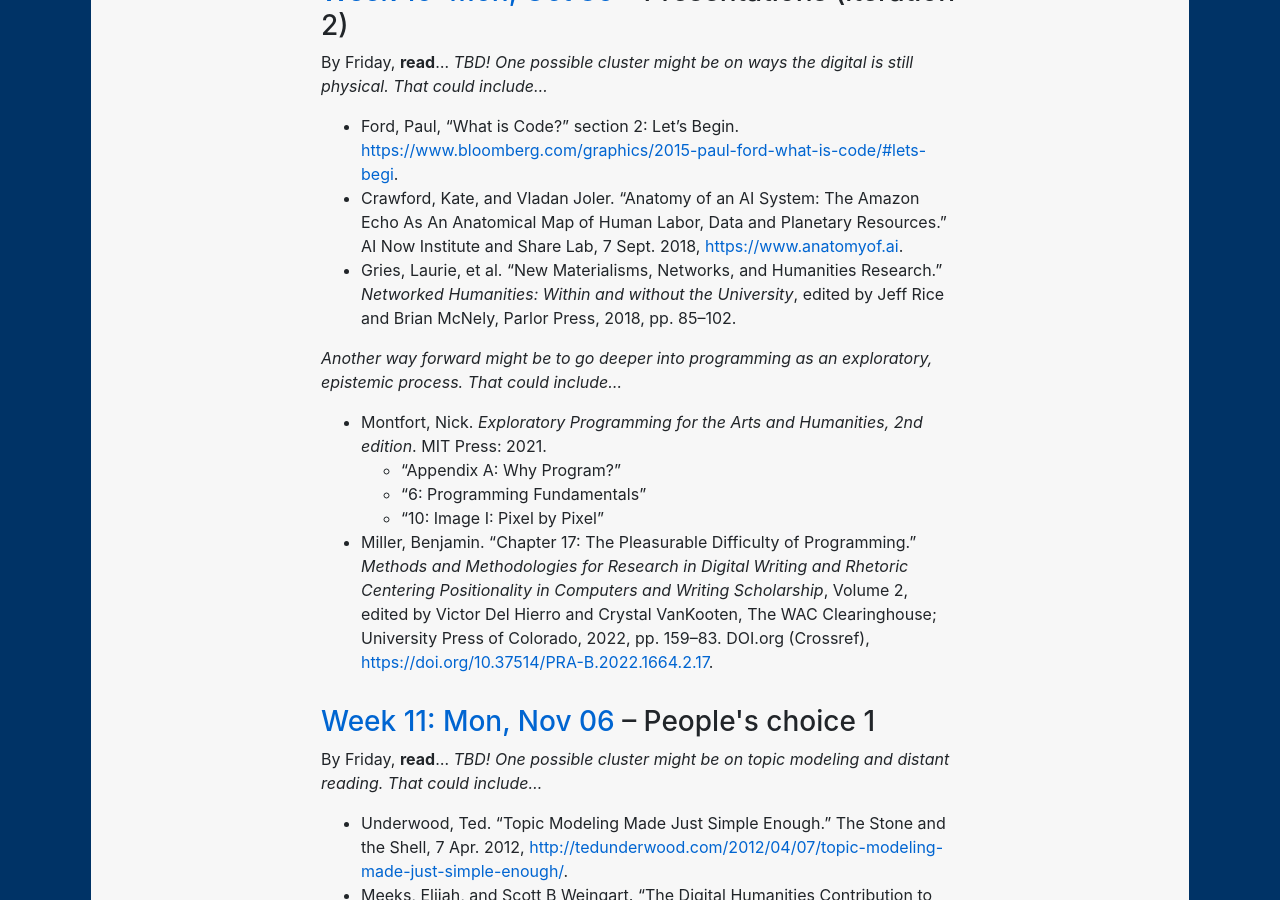
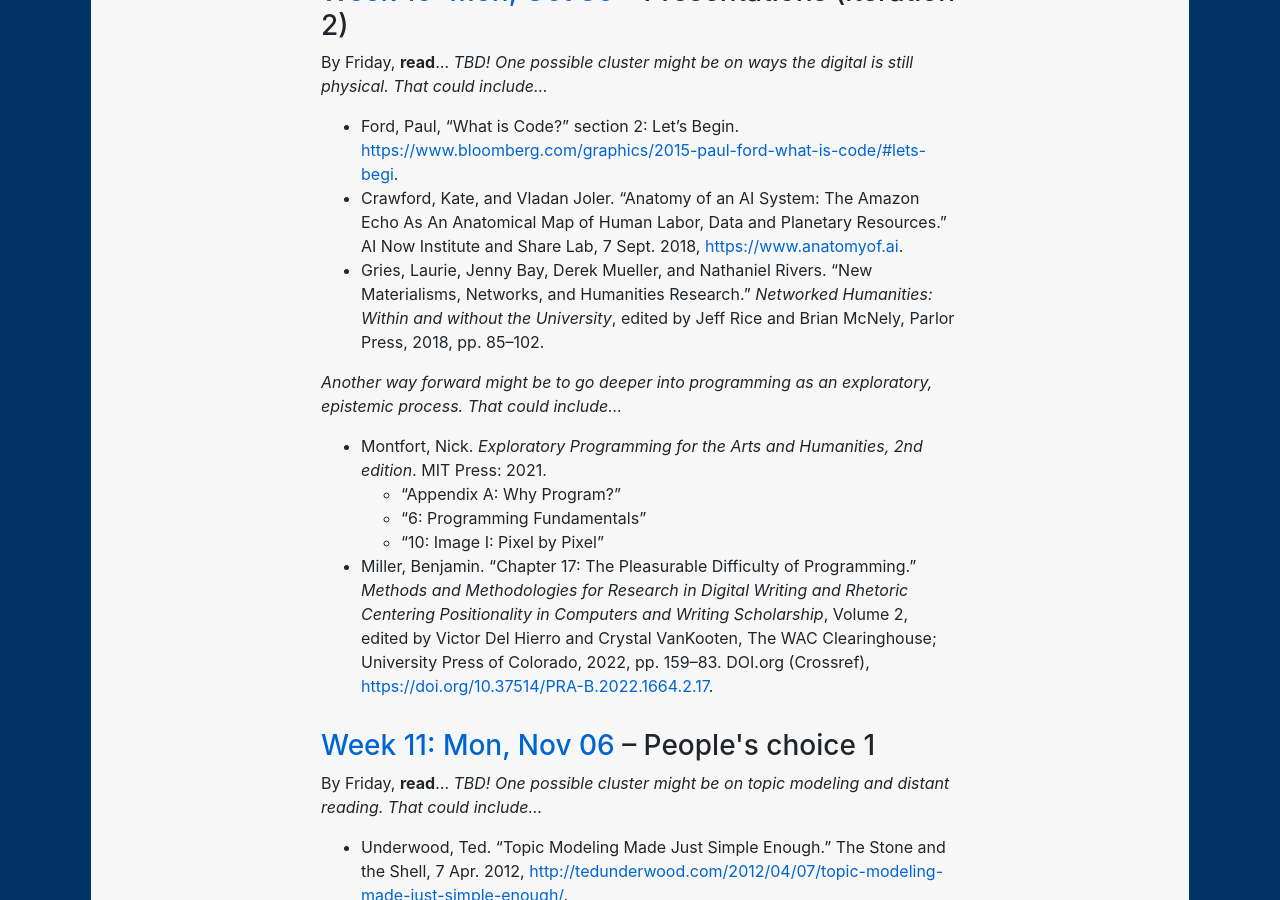
Before and after one commit to benmiller314/dsam2023fall, a Jekyll site: the page built from schedule.md, in a window 1280 px wide and 900 px high, scrolled down 5521 px. Built offline with Jekyll 4.4.1, drawn with Linux system fonts in a browser that asks for light colours; our own code applies the rules of GitHub Pages for plain Markdown files.

Commit message:
unpack et al
that is, instead of just naming Gries, let's bring back Bay, Mueller, and Rivers

```diff
--- a/schedule.md
+++ b/schedule.md
@@ -150,7 +150,7 @@ By Friday, **read**... *TBD! One possible cluster might be on ways the digital i
 
 * Ford, Paul, "What is Code?" section 2: Let's Begin. <a href="https://www.bloomberg.com/graphics/2015-paul-ford-what-is-code/#lets-begi">https://www.bloomberg.com/graphics/2015-paul-ford-what-is-code/#lets-begi</a>.
 * Crawford, Kate, and Vladan Joler. “Anatomy of an AI System: The Amazon Echo As An Anatomical Map of Human Labor, Data and Planetary Resources.” AI Now Institute and Share Lab, 7 Sept. 2018, <a href="https://www.anatomyof.ai">https://www.anatomyof.ai</a>.
-* Gries, Laurie, et al. “New Materialisms, Networks, and Humanities Research.” _Networked Humanities: Within and without the University_, edited by Jeff Rice and Brian McNely, Parlor Press, 2018, pp. 85–102.
+* Gries, Laurie, Jenny Bay, Derek Mueller, and Nathaniel Rivers. “New Materialisms, Networks, and Humanities Research.” _Networked Humanities: Within and without the University_, edited by Jeff Rice and Brian McNely, Parlor Press, 2018, pp. 85–102.
 
 *Another way forward might be to go deeper into programming as an exploratory, epistemic process. That could include...*
 
```
